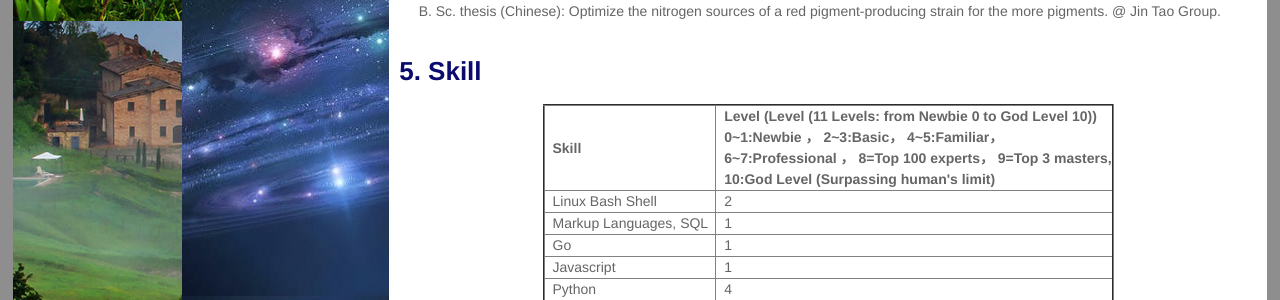
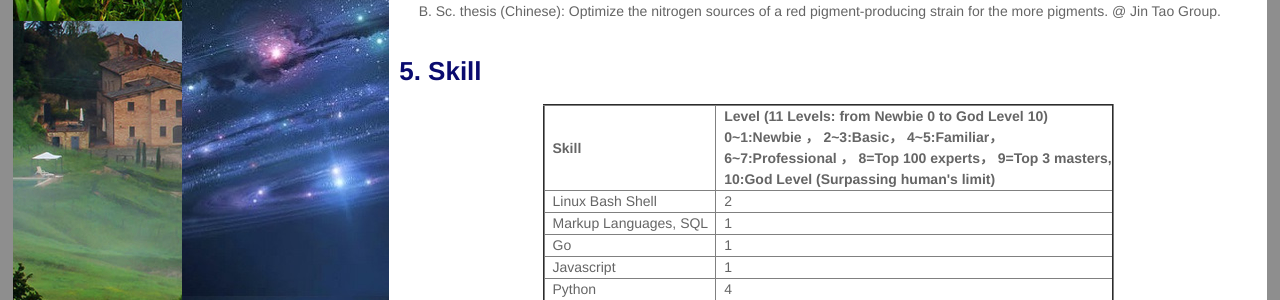
Before and after one commit to CTLife/CTLife.github.io, a Jekyll site: the page built from yongpeng.html, in a window 1280 px wide. Shown: the part 669-969 px from the top of the page. Built offline with Jekyll 4.4.1, drawn with Linux system fonts in a browser that asks for light colours; Markdown is read by kramdown in place of the engine named in the settings.

Commit message:
Update yongpeng.html

```diff
--- a/yongpeng.html
+++ b/yongpeng.html
@@ -32,7 +32,7 @@ multi-information fusion and multi-label ensemble classifier</a>. @ <a href="htt
 <table border="2"  align="center">
   <tr>
     <th> &nbsp; Skill &nbsp; </th>
-    <th> &nbsp; Level (Level (11 Levels: from Newbie 0 to God Level 10)) &nbsp;
+    <th> &nbsp; Level (11 Levels: from Newbie 0 to God Level 10) &nbsp;
      <br>  &nbsp; 0~1:Newbie ， 2~3:Basic， 4~5:Familiar，
      <br>  &nbsp; 6~7:Professional ， 8=Top 100 experts，  9=Top 3 masters,
      <br>  &nbsp; 10:God Level (Surpassing human's limit)  </th>
```
